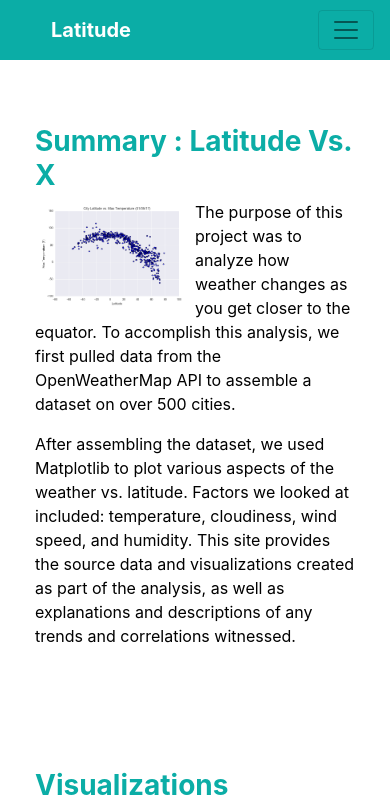
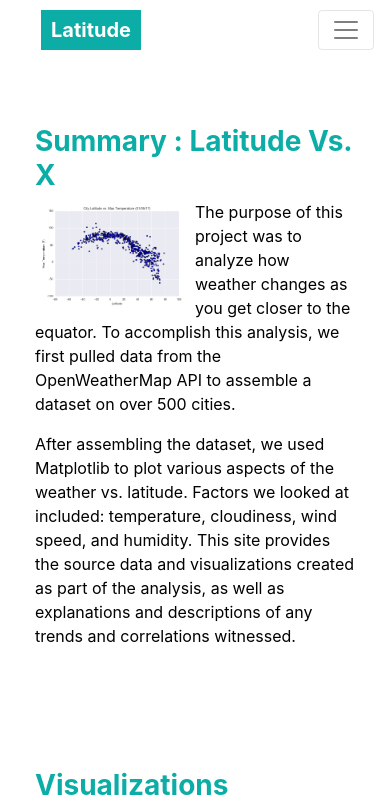
Before and after one commit to chaenii989/Web_Design_Challenge, a plain HTML site: page index.html in a window 390 px wide. Shown: the top 808 px of the page. Drawn offline with nearby package versions, Linux system fonts and the light colour scheme.

Commit message:
add Media Query

```diff
--- a/Resources/visualizations/style.css
+++ b/Resources/visualizations/style.css
@@ -45,3 +45,16 @@ nav {
     text-align: center
 
 }
+
+
+/* Media Queries */
+@media(max-width: 992px){
+  .navbar-expand-lg{
+  background-color:white;
+  }
+  .navbar div{
+      margin: inherit;
+      background-color: white;
+  }
+
+}
```
Also changed, not shown: 1 other file.
